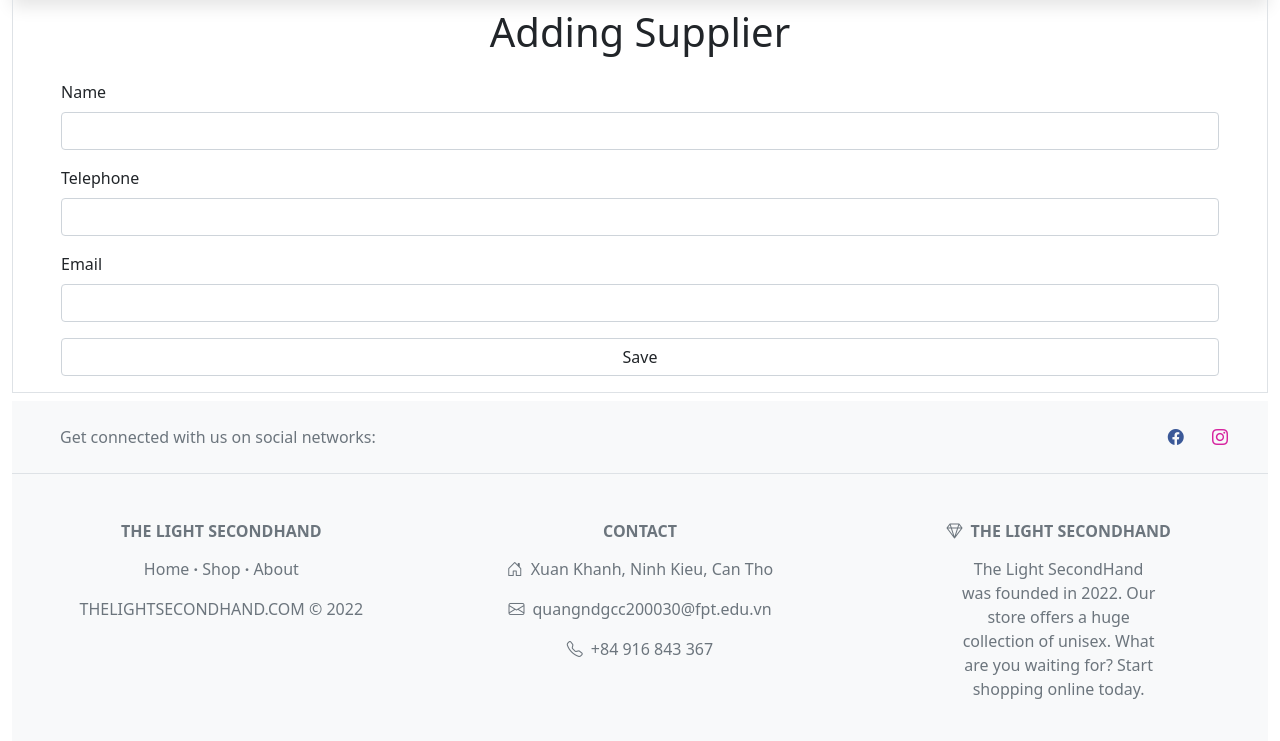
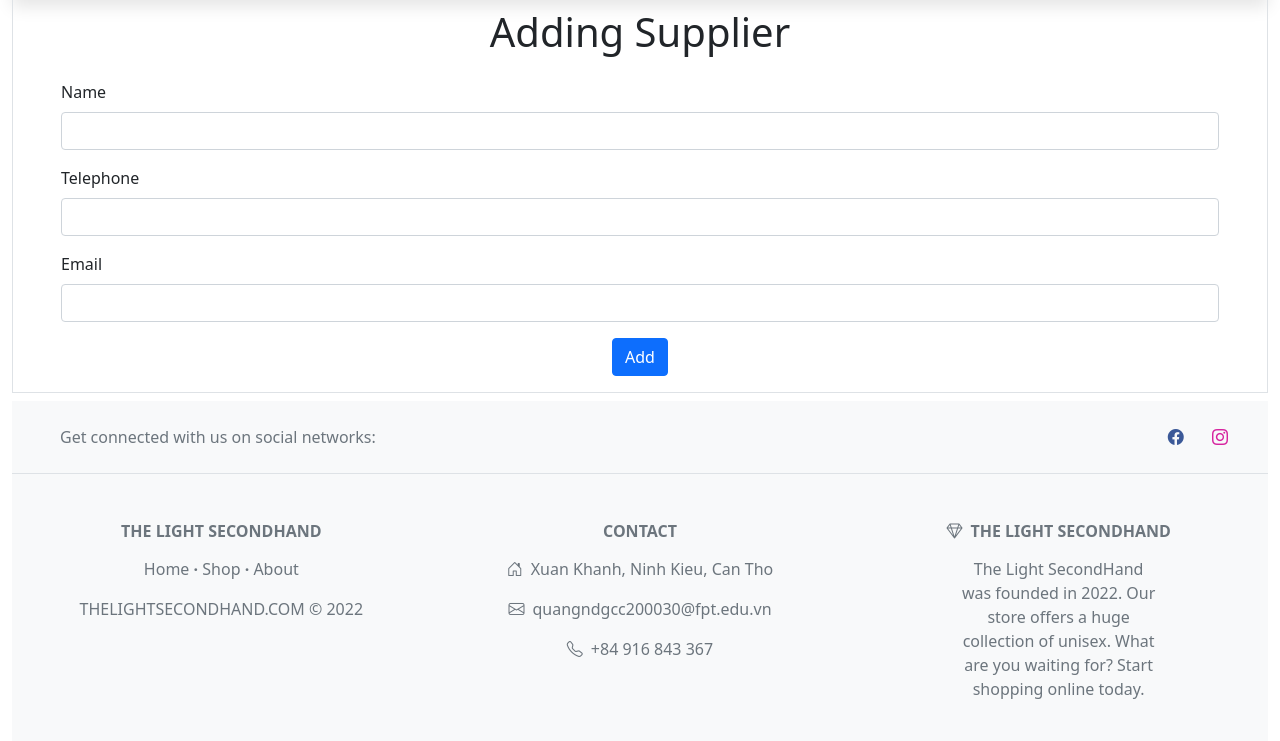
Before and after one commit to TheLightWebProject/TheLightStore, a Symfony app: template templates/supplier/add.html.twig in a window 1280 px wide. Shown: the part 95-836 px from the top of the page. Run offline with Twig, Linux system fonts and the light colour scheme; the template is opened without the code that fills it, so the values that code supplies are empty; form fields are guessed from the names that the template uses; some libraries are stand-ins or nearby versions.

Commit message:
Change supplier  management interface

```diff
--- a/src/Form/Type/SupplierFormType.php
+++ b/src/Form/Type/SupplierFormType.php
@@ -24,9 +24,7 @@ class SupplierFormType extends AbstractType
         ->add('name', TextType::class)
         ->add('telephone', TextType::class)
         ->add('email', EmailType::class)
-        ->add('save', SubmitType::class, [
-            'label' => "Save"
-        ]);
+        ;
     }
 }
 
--- a/templates/supplier/add.html.twig
+++ b/templates/supplier/add.html.twig
@@ -12,7 +12,9 @@
 			{{ form_row(form_Supplier.name) }}
 			{{ form_row(form_Supplier.telephone) }}
 			{{ form_row(form_Supplier.email) }}
-      <div class="text-center">{{ form_row(form_Supplier.save) }}</div>
+			<div class="text-center">
+				<input class="btn btn-primary mb-3" type="submit" value="Add">
+			</div>
 			{{ form_end(form_Supplier) }}
 		</div>
 	</div>
--- a/templates/supplier/edit.html.twig
+++ b/templates/supplier/edit.html.twig
@@ -12,7 +12,9 @@
 			{{ form_row(form_Supplier.name) }}
 			{{ form_row(form_Supplier.telephone) }}
 			{{ form_row(form_Supplier.email) }}
-      <div class="text-center">{{ form_row(form_Supplier.save) }}</div>
+			<div class="text-center">
+				<input class="btn btn-primary mb-3" type="submit" value="Edit">
+			</div>
 			{{ form_end(form_Supplier) }}
 		</div>
 	</div>
```
Lines whose indentation alone changed are shown as unchanged.
